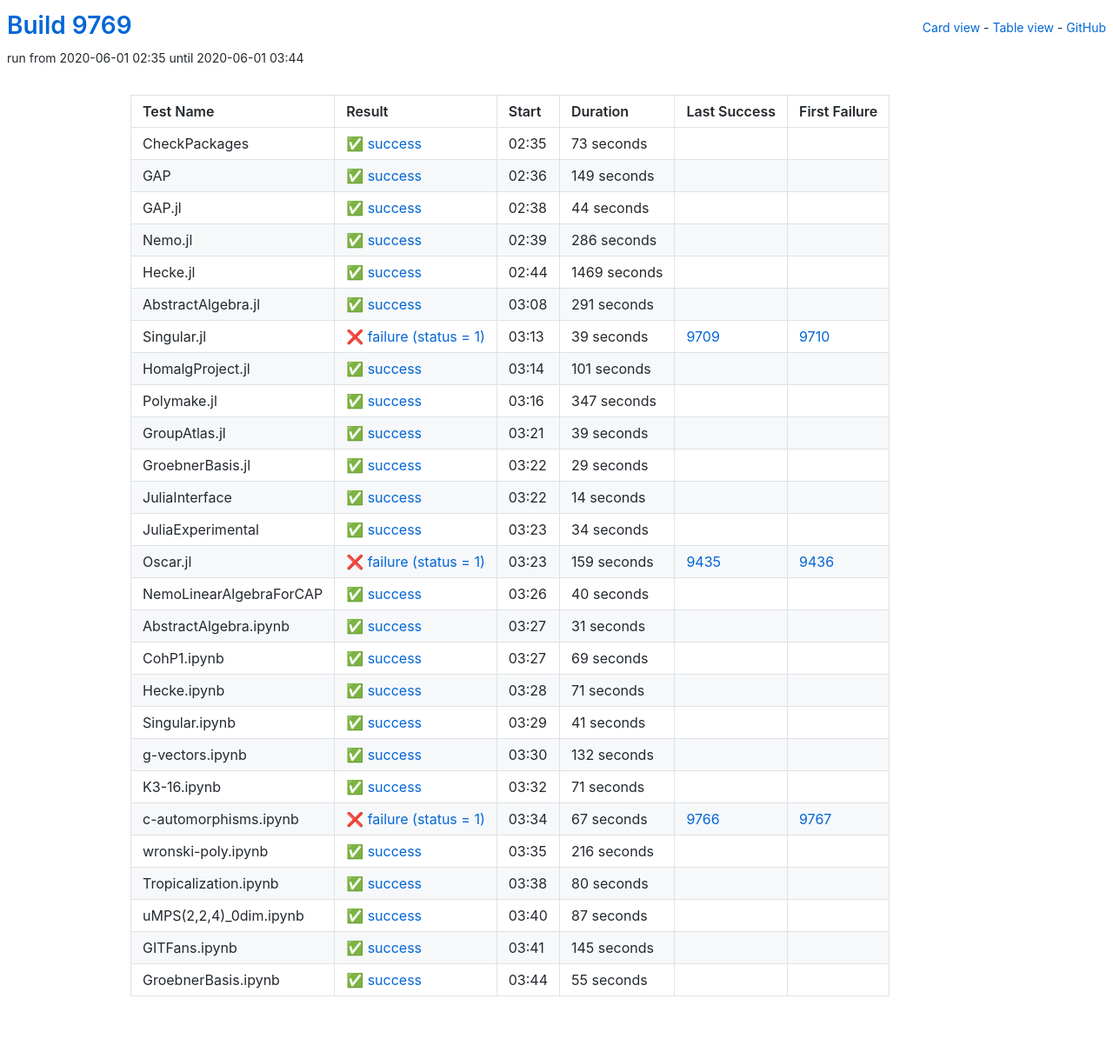
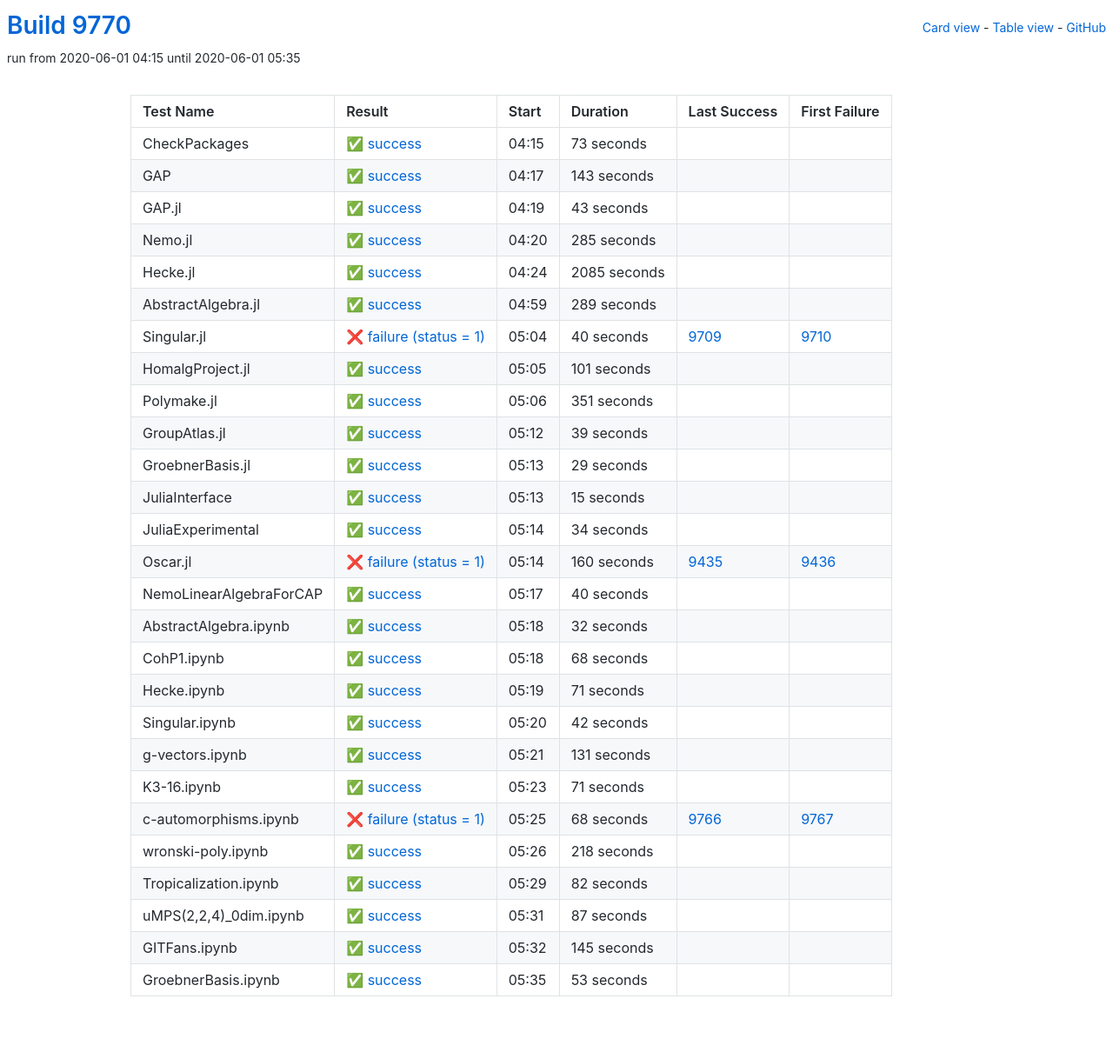
Before and after one commit to oscar-system/oscar-ci-status, a Jekyll site: the page built from table.html, in a window 1280 px wide. Shown: the whole page at 87% size. Built offline with Jekyll 4.4.1, drawn with Linux system fonts in a browser that asks for light colours.

Commit message:
Build 9770

```diff
--- a/_data/ci.yml
+++ b/_data/ci.yml
@@ -1,5 +1,5 @@
-build: 9769
-build_url: https://oscarci.mathematik.uni-kl.de/job/oscar/9769/
+build: 9770
+build_url: https://oscarci.mathematik.uni-kl.de/job/oscar/9770/
 job: oscar
 tests:
 - duration: 73
@@ -9,81 +9,81 @@
   id: checkpackages
   last_success: false
   last_success_url: null
-  log: https://oscarci.mathematik.uni-kl.de/job/oscar/9769/artifact/logs/build-9769/CheckPackages.log
+  log: https://oscarci.mathematik.uni-kl.de/job/oscar/9770/artifact/logs/build-9770/CheckPackages.log
   name: CheckPackages
-  start: 2020-06-01 02:35
+  start: 2020-06-01 04:15
   status: success
   success: true
-- duration: 149
+- duration: 143
   exitcode: 0
   first_failure: false
   first_failure_url: null
   id: gap
   last_success: false
   last_success_url: null
-  log: https://oscarci.mathematik.uni-kl.de/job/oscar/9769/artifact/logs/build-9769/GAP.log
+  log: https://oscarci.mathematik.uni-kl.de/job/oscar/9770/artifact/logs/build-9770/GAP.log
   name: GAP
-  start: 2020-06-01 02:36
+  start: 2020-06-01 04:17
   status: success
   success: true
-- duration: 44
+- duration: 43
   exitcode: 0
   first_failure: false
   first_failure_url: null
   id: gap-jl
   last_success: false
   last_success_url: null
-  log: https://oscarci.mathematik.uni-kl.de/job/oscar/9769/artifact/logs/build-9769/GAP.jl.log
+  log: https://oscarci.mathematik.uni-kl.de/job/oscar/9770/artifact/logs/build-9770/GAP.jl.log
   name: GAP.jl
-  start: 2020-06-01 02:38
+  start: 2020-06-01 04:19
   status: success
   success: true
-- duration: 286
+- duration: 285
   exitcode: 0
   first_failure: false
   first_failure_url: null
   id: nemo-jl
   last_success: false
   last_success_url: null
-  log: https://oscarci.mathematik.uni-kl.de/job/oscar/9769/artifact/logs/build-9769/Nemo.jl.log
+  log: https://oscarci.mathematik.uni-kl.de/job/oscar/9770/artifact/logs/build-9770/Nemo.jl.log
   name: Nemo.jl
-  start: 2020-06-01 02:39
+  start: 2020-06-01 04:20
   status: success
   success: true
-- duration: 1469
+- duration: 2085
   exitcode: 0
   first_failure: false
   first_failure_url: null
   id: hecke-jl
   last_success: false
   last_success_url: null
-  log: https://oscarci.mathematik.uni-kl.de/job/oscar/9769/artifact/logs/build-9769/Hecke.jl.log
+  log: https://oscarci.mathematik.uni-kl.de/job/oscar/9770/artifact/logs/build-9770/Hecke.jl.log
   name: Hecke.jl
-  start: 2020-06-01 02:44
+  start: 2020-06-01 04:24
   status: success
   success: true
-- duration: 291
+- duration: 289
   exitcode: 0
   first_failure: false
   first_failure_url: null
   id: abstractalgebra-jl
   last_success: false
   last_success_url: null
-  log: https://oscarci.mathematik.uni-kl.de/job/oscar/9769/artifact/logs/build-9769/AbstractAlgebra.jl.log
+  log: https://oscarci.mathematik.uni-kl.de/job/oscar/9770/artifact/logs/build-9770/AbstractAlgebra.jl.log
   name: AbstractAlgebra.jl
-  start: 2020-06-01 03:08
+  start: 2020-06-01 04:59
   status: success
   success: true
-- duration: 39
+- duration: 40
   exitcode: 1
   first_failure: 9710
   first_failure_url: https://oscarci.mathematik.uni-kl.de/job/oscar/9710/
   id: singular-jl
   last_success: 9709
   last_success_url: https://oscarci.mathematik.uni-kl.de/job/oscar/9709/
-  log: https://oscarci.mathematik.uni-kl.de/job/oscar/9769/artifact/logs/build-9769/Singular.jl.log
+  log: https://oscarci.mathematik.uni-kl.de/job/oscar/9770/artifact/logs/build-9770/Singular.jl.log
   name: Singular.jl
-  start: 2020-06-01 03:13
+  start: 2020-06-01 05:04
   status: failure
   success: false
 - duration: 101
@@ -93,21 +93,21 @@
   id: homalgproject-jl
   last_success: false
   last_success_url: null
-  log: https://oscarci.mathematik.uni-kl.de/job/oscar/9769/artifact/logs/build-9769/HomalgProject.jl.log
+  log: https://oscarci.mathematik.uni-kl.de/job/oscar/9770/artifact/logs/build-9770/HomalgProject.jl.log
   name: HomalgProject.jl
-  start: 2020-06-01 03:14
+  start: 2020-06-01 05:05
   status: success
   success: true
-- duration: 347
+- duration: 351
   exitcode: 0
   first_failure: false
   first_failure_url: null
   id: polymake-jl
   last_success: false
   last_success_url: null
-  log: https://oscarci.mathematik.uni-kl.de/job/oscar/9769/artifact/logs/build-9769/Polymake.jl.log
+  log: https://oscarci.mathematik.uni-kl.de/job/oscar/9770/artifact/logs/build-9770/Polymake.jl.log
   name: Polymake.jl
-  start: 2020-06-01 03:16
+  start: 2020-06-01 05:06
   status: success
   success: true
 - duration: 39
@@ -117,9 +117,9 @@
   id: groupatlas-jl
   last_success: false
   last_success_url: null
-  log: https://oscarci.mathematik.uni-kl.de/job/oscar/9769/artifact/logs/build-9769/GroupAtlas.jl.log
+  log: https://oscarci.mathematik.uni-kl.de/job/oscar/9770/artifact/logs/build-9770/GroupAtlas.jl.log
   name: GroupAtlas.jl
-  start: 2020-06-01 03:21
+  start: 2020-06-01 05:12
   status: success
   success: true
 - duration: 29
@@ -129,21 +129,21 @@
   id: groebnerbasis-jl
   last_success: false
   last_success_url: null
-  log: https://oscarci.mathematik.uni-kl.de/job/oscar/9769/artifact/logs/build-9769/GroebnerBasis.jl.log
+  log: https://oscarci.mathematik.uni-kl.de/job/oscar/9770/artifact/logs/build-9770/GroebnerBasis.jl.log
   name: GroebnerBasis.jl
-  start: 2020-06-01 03:22
+  start: 2020-06-01 05:13
   status: success
   success: true
-- duration: 14
+- duration: 15
   exitcode: 0
   first_failure: false
   first_failure_url: null
   id: juliainterface
   last_success: false
   last_success_url: null
-  log: https://oscarci.mathematik.uni-kl.de/job/oscar/9769/artifact/logs/build-9769/JuliaInterface.log
+  log: https://oscarci.mathematik.uni-kl.de/job/oscar/9770/artifact/logs/build-9770/JuliaInterface.log
   name: JuliaInterface
-  start: 2020-06-01 03:22
+  start: 2020-06-01 05:13
   status: success
   success: true
 - duration: 34
@@ -153,21 +153,21 @@
   id: juliaexperimental
   last_success: false
   last_success_url: null
-  log: https://oscarci.mathematik.uni-kl.de/job/oscar/9769/artifact/logs/build-9769/JuliaExperimental.log
+  log: https://oscarci.mathematik.uni-kl.de/job/oscar/9770/artifact/logs/build-9770/JuliaExperimental.log
   name: JuliaExperimental
-  start: 2020-06-01 03:23
+  start: 2020-06-01 05:14
   status: success
   success: true
-- duration: 159
+- duration: 160
   exitcode: 1
   first_failure: 9436
   first_failure_url: https://oscarci.mathematik.uni-kl.de/job/oscar/9436/
   id: oscar-jl
   last_success: 9435
   last_success_url: https://oscarci.mathematik.uni-kl.de/job/oscar/9435/
-  log: https://oscarci.mathematik.uni-kl.de/job/oscar/9769/artifact/logs/build-9769/Oscar.jl.log
+  log: https://oscarci.mathematik.uni-kl.de/job/oscar/9770/artifact/logs/build-9770/Oscar.jl.log
   name: Oscar.jl
-  start: 2020-06-01 03:23
+  start: 2020-06-01 05:14
   status: failure
   success: false
 - duration: 40
@@ -177,33 +177,33 @@
   id: nemolinearalgebraforcap
   last_success: false
   last_success_url: null
-  log: https://oscarci.mathematik.uni-kl.de/job/oscar/9769/artifact/logs/build-9769/NemoLinearAlgebraForCAP.log
+  log: https://oscarci.mathematik.uni-kl.de/job/oscar/9770/artifact/logs/build-9770/NemoLinearAlgebraForCAP.log
   name: NemoLinearAlgebraForCAP
-  start: 2020-06-01 03:26
+  start: 2020-06-01 05:17
   status: success
   success: true
-- duration: 31
+- duration: 32
   exitcode: 0
   first_failure: false
   first_failure_url: null
   id: abstractalgebra-ipynb
   last_success: false
   last_success_url: null
-  log: https://oscarci.mathematik.uni-kl.de/job/oscar/9769/artifact/logs/build-9769/AbstractAlgebra.ipynb.log
+  log: https://oscarci.mathematik.uni-kl.de/job/oscar/9770/artifact/logs/build-9770/AbstractAlgebra.ipynb.log
   name: AbstractAlgebra.ipynb
-  start: 2020-06-01 03:27
+  start: 2020-06-01 05:18
   status: success
   success: true
-- duration: 69
+- duration: 68
   exitcode: 0
   first_failure: false
   first_failure_url: null
   id: cohp1-ipynb
   last_success: false
   last_success_url: null
-  log: https://oscarci.mathematik.uni-kl.de/job/oscar/9769/artifact/logs/build-9769/CohP1.ipynb.log
+  log: https://oscarci.mathematik.uni-kl.de/job/oscar/9770/artifact/logs/build-9770/CohP1.ipynb.log
   name: CohP1.ipynb
-  start: 2020-06-01 03:27
+  start: 2020-06-01 05:18
   status: success
   success: true
 - duration: 71
@@ -213,33 +213,33 @@
   id: hecke-ipynb
   last_success: false
   last_success_url: null
-  log: https://oscarci.mathematik.uni-kl.de/job/oscar/9769/artifact/logs/build-9769/Hecke.ipynb.log
+  log: https://oscarci.mathematik.uni-kl.de/job/oscar/9770/artifact/logs/build-9770/Hecke.ipynb.log
   name: Hecke.ipynb
-  start: 2020-06-01 03:28
+  start: 2020-06-01 05:19
   status: success
   success: true
-- duration: 41
+- duration: 42
   exitcode: 0
   first_failure: false
   first_failure_url: null
   id: singular-ipynb
   last_success: false
   last_success_url: null
-  log: https://oscarci.mathematik.uni-kl.de/job/oscar/9769/artifact/logs/build-9769/Singular.ipynb.log
+  log: https://oscarci.mathematik.uni-kl.de/job/oscar/9770/artifact/logs/build-9770/Singular.ipynb.log
   name: Singular.ipynb
-  start: 2020-06-01 03:29
+  start: 2020-06-01 05:20
   status: success
   success: true
-- duration: 132
+- duration: 131
   exitcode: 0
   first_failure: false
   first_failure_url: null
   id: g-vectors-ipynb
   last_success: false
   last_success_url: null
-  log: https://oscarci.mathematik.uni-kl.de/job/oscar/9769/artifact/logs/build-9769/g-vectors.ipynb.log
+  log: https://oscarci.mathematik.uni-kl.de/job/oscar/9770/artifact/logs/build-9770/g-vectors.ipynb.log
   name: g-vectors.ipynb
-  start: 2020-06-01 03:30
+  start: 2020-06-01 05:21
   status: success
   success: true
 - duration: 71
@@ -249,45 +249,45 @@
   id: k3-16-ipynb
   last_success: false
   last_success_url: null
-  log: https://oscarci.mathematik.uni-kl.de/job/oscar/9769/artifact/logs/build-9769/K3-16.ipynb.log
+  log: https://oscarci.mathematik.uni-kl.de/job/oscar/9770/artifact/logs/build-9770/K3-16.ipynb.log
   name: K3-16.ipynb
-  start: 2020-06-01 03:32
+  start: 2020-06-01 05:23
   status: success
   success: true
-- duration: 67
+- duration: 68
   exitcode: 1
   first_failure: 9767
   first_failure_url: https://oscarci.mathematik.uni-kl.de/job/oscar/9767/
   id: c-automorphisms-ipynb
   last_success: 9766
   last_success_url: https://oscarci.mathematik.uni-kl.de/job/oscar/9766/
-  log: https://oscarci.mathematik.uni-kl.de/job/oscar/9769/artifact/logs/build-9769/c-automorphisms.ipynb.log
+  log: https://oscarci.mathematik.uni-kl.de/job/oscar/9770/artifact/logs/build-9770/c-automorphisms.ipynb.log
   name: c-automorphisms.ipynb
-  start: 2020-06-01 03:34
+  start: 2020-06-01 05:25
   status: failure
   success: false
-- duration: 216
+- duration: 218
   exitcode: 0
   first_failure: false
   first_failure_url: null
   id: wronski-poly-ipynb
   last_success: false
   last_success_url: null
-  log: https://oscarci.mathematik.uni-kl.de/job/oscar/9769/artifact/logs/build-9769/wronski-poly.ipynb.log
+  log: https://oscarci.mathematik.uni-kl.de/job/oscar/9770/artifact/logs/build-9770/wronski-poly.ipynb.log
   name: wronski-poly.ipynb
-  start: 2020-06-01 03:35
+  start: 2020-06-01 05:26
   status: success
   success: true
-- duration: 80
+- duration: 82
   exitcode: 0
   first_failure: false
   first_failure_url: null
   id: tropicalization-ipynb
   last_success: false
   last_success_url: null
-  log: https://oscarci.mathematik.uni-kl.de/job/oscar/9769/artifact/logs/build-9769/Tropicalization.ipynb.log
+  log: https://oscarci.mathematik.uni-kl.de/job/oscar/9770/artifact/logs/build-9770/Tropicalization.ipynb.log
   name: Tropicalization.ipynb
-  start: 2020-06-01 03:38
+  start: 2020-06-01 05:29
   status: success
   success: true
 - duration: 87
@@ -297,9 +297,9 @@
   id: umps-2-2-4-0dim-ipynb
   last_success: false
   last_success_url: null
-  log: https://oscarci.mathematik.uni-kl.de/job/oscar/9769/artifact/logs/build-9769/uMPS-2-2-4-_0dim.ipynb.log
+  log: https://oscarci.mathematik.uni-kl.de/job/oscar/9770/artifact/logs/build-9770/uMPS-2-2-4-_0dim.ipynb.log
   name: uMPS(2,2,4)_0dim.ipynb
-  start: 2020-06-01 03:40
+  start: 2020-06-01 05:31
   status: success
   success: true
 - duration: 145
@@ -309,20 +309,20 @@
   id: gitfans-ipynb
   last_success: false
   last_success_url: null
-  log: https://oscarci.mathematik.uni-kl.de/job/oscar/9769/artifact/logs/build-9769/GITFans.ipynb.log
+  log: https://oscarci.mathematik.uni-kl.de/job/oscar/9770/artifact/logs/build-9770/GITFans.ipynb.log
   name: GITFans.ipynb
-  start: 2020-06-01 03:41
+  start: 2020-06-01 05:32
   status: success
   success: true
-- duration: 55
+- duration: 53
   exitcode: 0
   first_failure: false
   first_failure_url: null
   id: groebnerbasis-ipynb
   last_success: false
   last_success_url: null
-  log: https://oscarci.mathematik.uni-kl.de/job/oscar/9769/artifact/logs/build-9769/GroebnerBasis.ipynb.log
+  log: https://oscarci.mathematik.uni-kl.de/job/oscar/9770/artifact/logs/build-9770/GroebnerBasis.ipynb.log
   name: GroebnerBasis.ipynb
-  start: 2020-06-01 03:44
+  start: 2020-06-01 05:35
   status: success
   success: true
```
Also changed, not shown: README.md.
